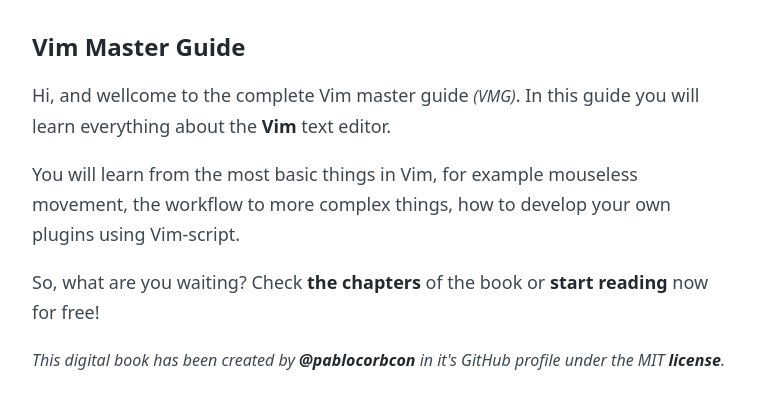
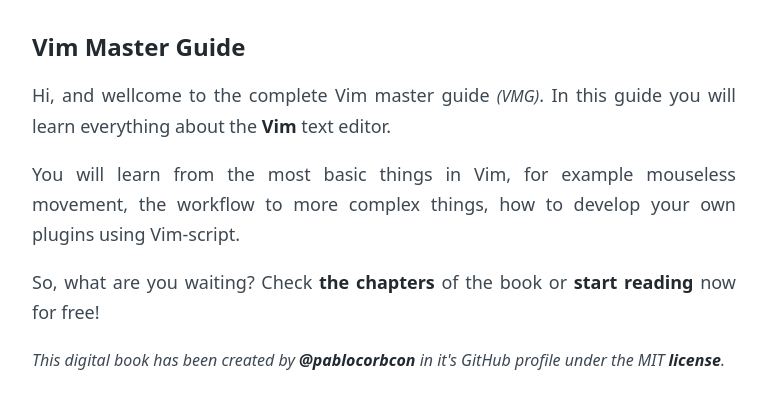
Before and after one commit to pablocorbalann/vimmasterguide, a Flask app: page / in a window 1280 px wide. Shown: the part 101-510 px from the top of the page, without its empty margins (88-855 px from the left). Run offline with Flask 2, Linux system fonts and the light colour scheme.

Commit message:
feat: text-align CSS property now equals justify.

```diff
--- a/static/css/style.css
+++ b/static/css/style.css
@@ -31,6 +31,7 @@
   margin-block-end: 1em;
   margin-inline-start: 0;
   margin-inline-end: 0;
+  text-align:justify !important;
 }
 
 .clarification {
--- a/templates/chapters/1.html
+++ b/templates/chapters/1.html
@@ -1,7 +1,7 @@
 {% extends "post.html" %}
 
 {% block post %}
-<p>Vim is an open-source text editor created in 1991 by <a href="https://github.com/brammool">Bram Moolenaar</a>. It is an improved version of the <a target="_blank" href="https://en.wikipedia.org/wiki/Vi">Vi text editor</a>. In fact the name "Vim" comes from Vi + iMproved. Vim is normally pre-installed in most UNIX systems and with Apple OS X.</p>
+<p>Vim is an open-source text editor created in 1991 by <a href="https://github.com/brammool">Bram Moolenaar</a>. It is an improved version of the <a target="_blank" href="https://en.wikipedia.org/wiki/Vi">Vi text editor</a>. In fact the name "Vim" comes from Vi+iMproved. Vim is normally pre-installed in most UNIX systems and with Apple OS X.</p>
 <p>Vim has many things that make it different from other text editors, first of all it is incredibly configurable. In Vim you can change absolutely everything, from the smallest color to the entire structure. Vim configurations are portable and they are super easy to share, for example you can check my actual Vim configuration in <a target="_blank" href="https://github.com/PabloCorbCon/vim-config">this</a> GitHub repository. Don't worry, we'll talk about how to configure Vim in next chapters.</p>
 <p>Another super important characteristic of Vim is that you don't need to use a mouse for anything! Not having to move your hand from keyboard to mouse over and over can greatly improve your workflow. Everything you would normally do with a couple of clicks and a couple of buttons in an editor like Visual Studio code or SublimeText has a shortcut in Vim, a key combination that allows you to do the same.</p>
 <p>There are other advantages of using the Vim text editor against others. Vim is completely open-source, and you can find it's code in <a href="https://github.com/vim/vim">this</a> GitHub repository</p>
```
